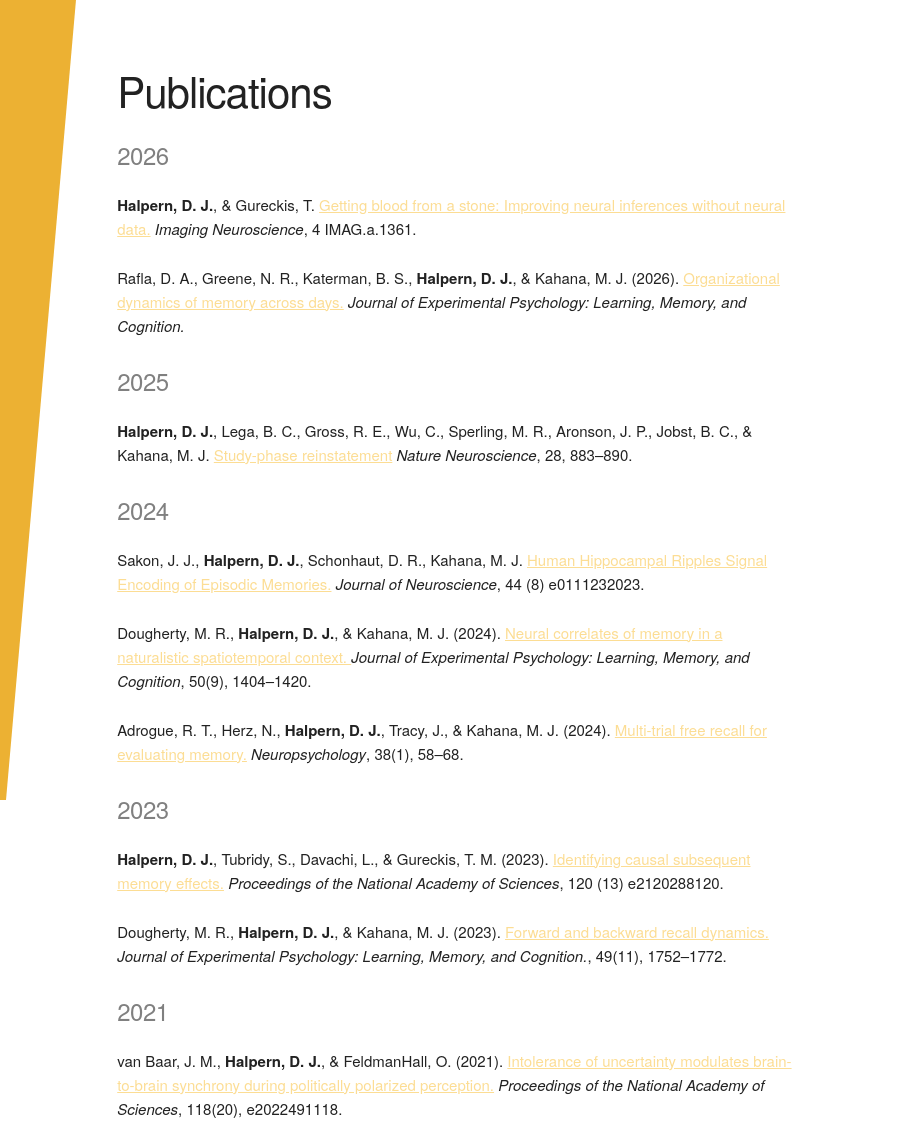
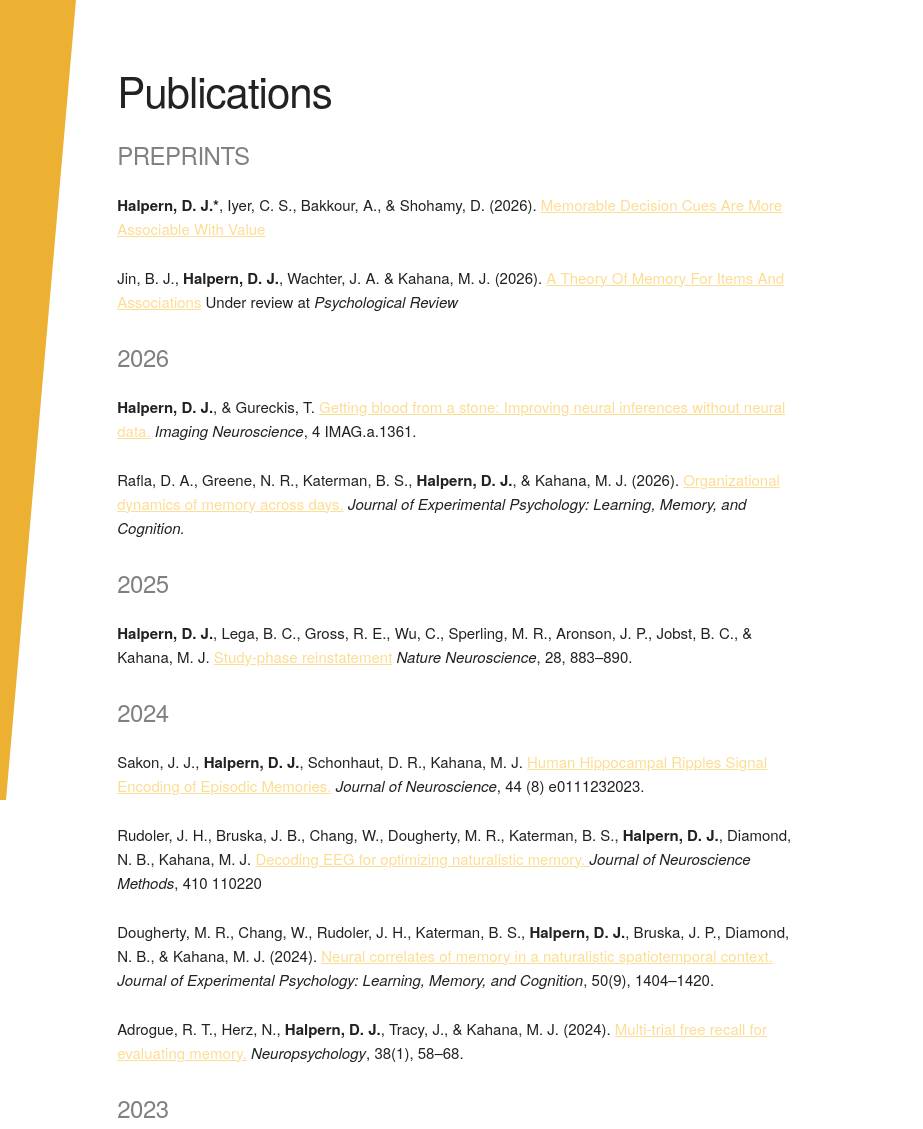
Before and after one commit to dhalpern/dhalpern.github.io, a plain HTML site: page publications.html in a window 1280 px wide. Shown: the top 1129 px of the page, 357-1280 px from the left. Drawn offline with nearby package versions, Linux system fonts and the light colour scheme.

Commit message:
Update publications.html

```diff
--- a/publications.html
+++ b/publications.html
@@ -56,10 +56,10 @@
     <div class="nine columns">
       <div class="about">
         <h2>Publications</h2>
-        <!-- <h5> Working papers</h5>
-            <p><strong>Halpern, D. J.</strong>, & Gureckis, T. <a href="https://www.biorxiv.org/content/10.1101/2021.01.21.427334v2">Getting blood from a stone: Improving neural inferences without neural data.</a></p> -->
-            <!-- <p>Rudoler, J., Bruska, J., Chang, W., Dougherty, M., Katerman, B., <strong>Halpern, D. J.</strong>, Diamond, N., & Kahana, M. Optimizing learning via real-time neural decoding.</p> -->
+        <h5> Preprints</h5>
             <!-- <p><strong>Halpern, D.</strong> and Rodriguez, P. Comparing Models of Semantic Search in Concrete and Abstract Categories. PsyArXiv. DOI: <a href="https://doi.org/10.31234/osf.io/t83qd">10.31234/osf.io/t83qd</a></p> -->
+            <p><strong>Halpern, D. J.*</strong>, Iyer, C. S., Bakkour, A., & Shohamy, D. (2026). <a href="https://osf.io/preprints/psyarxiv/dwb2x_v1">Memorable Decision Cues Are More Associable With Value</a>
+            <p>Jin, B. J., <strong>Halpern, D. J.</strong>, Wachter, J. A. & Kahana, M. J. (2026). <a href="https://osf.io/preprints/psyarxiv/xm8v6_v2">A Theory Of Memory For Items And Associations</a> Under review at <em>Psychological Review</em></p>
         <h5>2026</h5>
             <p><strong>Halpern, D. J.</strong>, & Gureckis, T. <a href="https://doi.org/10.1162/IMAG.a.1361">Getting blood from a stone: Improving neural inferences without neural data.</a> <em>Imaging Neuroscience</em>, 4 IMAG.a.1361.</p>
             <p>Rafla, D. A., Greene, N. R., Katerman, B. S., <strong>Halpern, D. J.</strong>, & Kahana, M. J. (2026). <a href="https://psycnet.apa.org/record/2028-18217-001">Organizational dynamics of memory across days.</a> <em>Journal of Experimental Psychology: Learning, Memory, and Cognition.</em></p>
@@ -67,7 +67,8 @@
             <p><strong>Halpern, D. J.</strong>, Lega, B. C., Gross, R. E., Wu, C., Sperling, M. R., Aronson, J. P., Jobst, B. C., & Kahana, M. J. <a href="https://www.nature.com/articles/s41593-025-01884-8">Study-phase reinstatement</a> <em>Nature Neuroscience</em>, 28, 883–890.</p>
         <h5>2024</h5>
             <p>Sakon, J. J., <strong>Halpern, D. J.</strong>, Schonhaut, D. R., Kahana, M. J. <a href="https://www.jneurosci.org/content/44/8/e0111232023">Human Hippocampal Ripples Signal Encoding of Episodic Memories.</a> <em>Journal of Neuroscience</em>, 44 (8) e0111232023. </p>
-            <p>Dougherty, M. R., <strong>Halpern, D. J.</strong>, & Kahana, M. J. (2024). <a href="https://psycnet.apa.org/record/2025-34345-003">Neural correlates of memory in a naturalistic spatiotemporal context.  </a> <em>Journal of Experimental Psychology: Learning, Memory, and Cognition</em>, 50(9), 1404–1420.</p>
+            <p>Rudoler, J. H., Bruska, J. B., Chang, W., Dougherty, M. R., Katerman, B. S., <strong>Halpern, D. J.</strong>, Diamond, N. B., Kahana, M. J. <a href="https://www.sciencedirect.com/science/article/pii/S0165027024001651">Decoding EEG for optimizing naturalistic memory. </a> <em>Journal of Neuroscience Methods</em>, 410 110220 </p>
+            <p>Dougherty, M. R., Chang, W., Rudoler, J. H., Katerman, B. S., <strong>Halpern, D. J.</strong>, Bruska, J. P., Diamond, N. B., & Kahana, M. J. (2024). <a href="https://psycnet.apa.org/record/2025-34345-003">Neural correlates of memory in a naturalistic spatiotemporal context.  </a> <em>Journal of Experimental Psychology: Learning, Memory, and Cognition</em>, 50(9), 1404–1420.</p>
             <p>Adrogue, R. T., Herz, N., <strong>Halpern, D. J.</strong>, Tracy, J., & Kahana, M. J. (2024). <a href="https://psycnet.apa.org/doiLanding?doi=10.1037%2Fneu0000910">Multi-trial free recall for evaluating memory.</a> <em>Neuropsychology</em>, 38(1), 58–68. </p>
         <h5>2023</h5>
             <p><strong>Halpern, D. J.</strong>, Tubridy, S., Davachi, L., & Gureckis, T. M. (2023). <a href="https://www.pnas.org/doi/pdf/10.1073/pnas.2120288120">Identifying causal subsequent memory effects.</a> <em>Proceedings of the National Academy of Sciences</em>, 120 (13) e2120288120.</p>
@@ -78,11 +79,8 @@
             <p>Nussenbaum, K., Cohen, A. O., Davis, Z. J., <strong>Halpern, D. J.</strong>, Gureckis, T. M., & Hartley, C. A. (2020). <a href="https://onlinelibrary.wiley.com/doi/full/10.1111/cogs.12888">Causal information-seeking strategies change across childhood and adolescence.</a> <em>Cognitive Science</em>, 44(9), e12888. </p>
         <h5>2018</h5>
             <p>Tubridy, S., <strong>Halpern, D.</strong>, Davachi, L. and Gureckis, T.M. (2018). A neurocognitive model for predicting the fate of individual memories. <em>Proceedings of the 40th Annual Conference of the Cognitive Science Society</em>. Madison, WI: Cognitive Science Society. DOI: <a href="http://dx.doi.org/10.17605/OSF.IO/7R3JP">10.17605/OSF.IO/7R3JP </a></p>
-
             <p><strong>Halpern, D.</strong> and Rodriguez, P. (2018). <a href="/papers/partisan_reps_CogSci2018_revisions.pdf">Partisan Representations: Partisan Differences in Semantic Representations and their Role in Attitude Judgments. </a> <em>Proceedings of the 40th Annual Conference of the Cognitive Science Society</em>. Madison, WI: Cognitive Science Society. </p>
-
             <p><strong>Halpern, D.</strong>, Tubridy, S., Wang, H.Y., Gasser, C., Popp, P.J.O., Davachi, L., & Gureckis, T.M. (2018). Knowledge Tracing Using the Brain. Educational Data Mining 2018. Buffalo, NY. DOI: <a href="http://dx.doi.org/10.17605/OSF.IO/FMJ48">10.17605/OSF.IO/FMJ48</a></p>
-
             <p>Rich, A.S., Popp, P.J.O., <strong>Halpern, D.</strong>, Rothe, A., and Gureckis, T.M. (2018). Modeling second-language learning from a psychological perspective. <em>Proceedings of the NAACL-HLT Workshop on Innovative Use of NLP for Building Educational Applications (BEA)</em>. New Orleans, LA. DOI: <a href="http://dx.doi.org/10.17605/OSF.IO/FMJ48">10.17605/OSF.IO/R93WC</a> </p>
         <h5>2017</h5>
             <p><strong>Halpern, D.</strong> and Gureckis, T.M. (2017). Information selection in categorization with stimulus uncertainty. <em>Proceedings of the 39th Annual Conference of the Cognitive Science Society </em></p>
```
